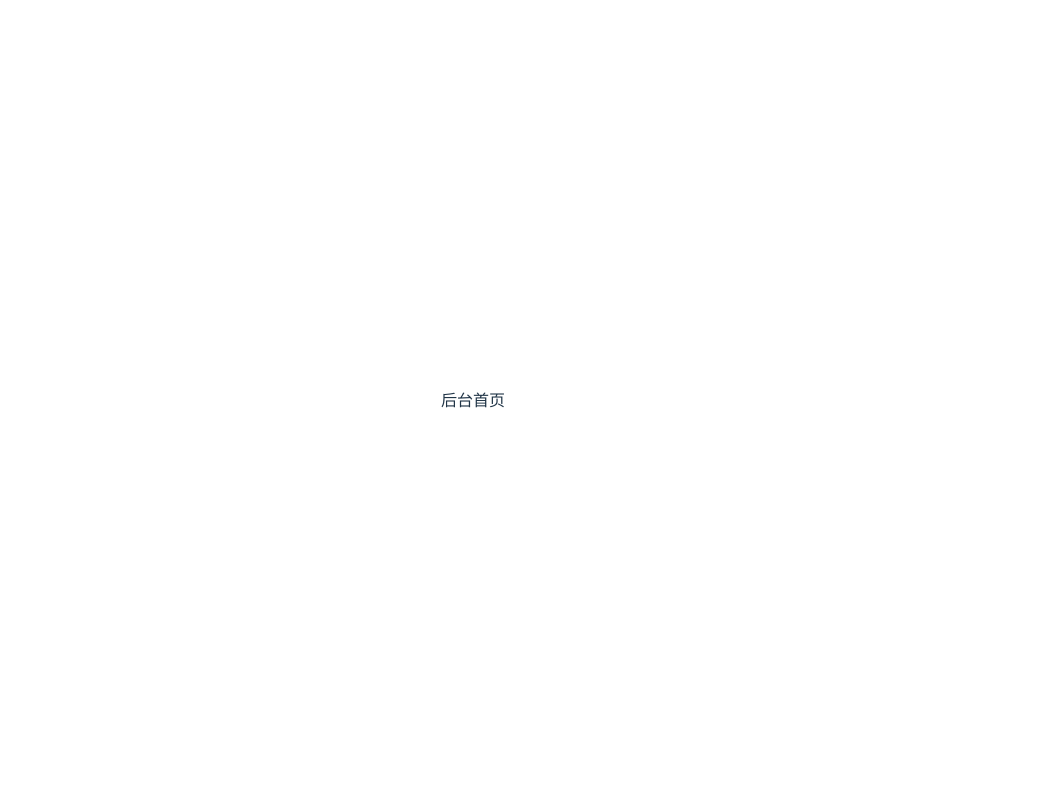
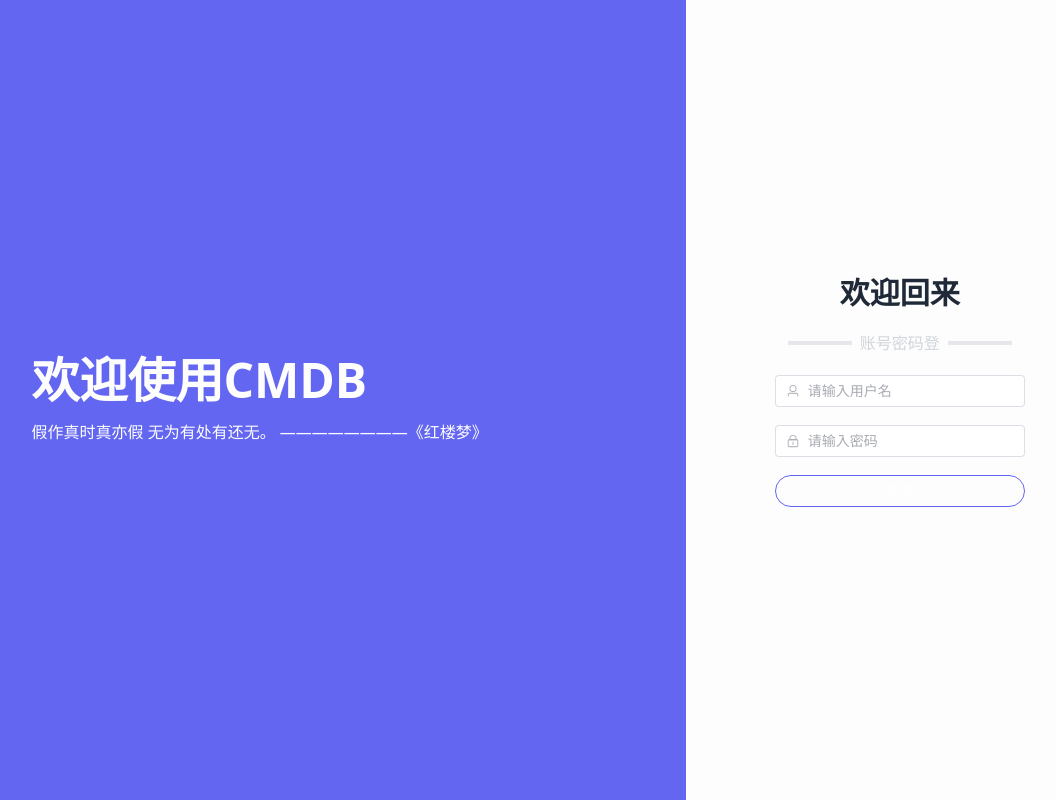
Before and after one commit to neo2195666/marketSystem, a Vue app: page /#/login in a window 1280 px wide. Before the commit this address led to /#/. Shown: the whole page, without its empty margins (167-1223 px from the left). Built offline with nearby package versions, Linux system fonts and the light colour scheme.

Commit message:
2.2、完成响应式布局和icon库的引入

```diff
--- a/package.json
+++ b/package.json
@@ -9,6 +9,7 @@
     "preview": "vite preview"
   },
   "dependencies": {
+    "@element-plus/icons-vue": "^2.0.10",
     "element-plus": "^2.2.19",
     "vue": "^3.2.41",
     "vue-router": "^4.0.13"
--- a/src/main.js
+++ b/src/main.js
@@ -1,9 +1,15 @@
 import { createApp } from 'vue'
-import './style.css'
+import * as ElementPlusIconsVue from '@element-plus/icons-vue'
 import ElementPlus from 'element-plus'
 import 'element-plus/dist/index.css'
 import router from './router'
 import 'virtual:windi.css'
 import App from './App.vue'
 
-createApp(App).use(ElementPlus).use(router).mount('#app')
+const app = createApp(App).use(ElementPlus).use(router)
+
+for (const [key, component] of Object.entries(ElementPlusIconsVue)) {
+    app.component(key, component)
+}
+
+app.mount('#app')
--- a/src/pages/Login.vue
+++ b/src/pages/Login.vue
@@ -1,26 +1,71 @@
 <template>
-<!--两种方式都无法达到效果-->
-<!--  <el-row class="min-h-screen bg-indigo-500">-->
-  <el-row style="min-height: 100vh" class="bg-indigo-500">
-    <el-col :span="16">左边</el-col>
-    <el-col :span="8" class="bg-light-50">右边</el-col>
+  <!--  <el-row class="min-h-screen bg-indigo-500">  -->
+  <el-row style="min-height: 100vh;" class="bg-indigo-500">
+
+    <!--设置左边欢迎界面-->
+    <!--flex 是WindiCss，代表display使用flex，items-center是垂直居中，justify-center是垂直居中，flex布局是垂直放心:flex-col-->
+    <el-col :lg="16" :md="12" class="flex items-center justify-center flex-col">
+      <div>
+        <!--设置字体的粗体，大小，颜色。设置颜色的时候，如果排版中字体颜色没有想要的，可以使用text-格式+颜色，颜色去颜色面板查找。设置下边距 -->
+        <div class="font-bold text-5xl text-light-50 mb-4">欢迎使用CMDB</div>
+        <div class="text-light-50">假作真时真亦假 无为有处有还无。 ————————《红楼梦》</div>
+      </div>
+    </el-col>
+
+    <!--设置右边用户登录模块-->
+    <el-col :lg="8" :md="12" class="bg-light-50 flex items-center justify-center flex-col">
+      <h2 class="font-bold text-3xl text-gray-800">欢迎回来</h2>
+      <div class="flex items-center justify-center my-5 text-gray-300 space-x-2">
+        <span class="h-[4px] w-16 bg-gray-200"></span>
+        <span class="">账号密码登</span>
+        <span class="h-[4px] w-16 bg-gray-200"></span>
+      </div>
+
+      <!--form表单使用element plus提供-->
+      <el-form :model="form" class="w-[250px]">
+
+        <el-form-item >
+          <!--username和password和下面style标签中对应-->
+          <el-input v-model="form.username" placeholder="请输入用户名">
+              <!--使用前置插槽-->
+              <template #prefix>
+                  <el-icon><User /></el-icon>
+              </template>
+          </el-input>
+        </el-form-item>
+
+        <el-form-item >
+            <el-input  v-model="form.password" placeholder="请输入密码">
+                <!--使用前置插槽-->
+                <template #prefix>
+                    <el-icon><Lock /></el-icon>
+                </template>
+            </el-input>
+        </el-form-item>
+
+        <el-form-item>
+          <!--button是element plus提供的组件，可以直接按照element plus提供的来修改 round实现圆角边框，颜色可以对比WindiCss样式来取用-->
+          <el-button round color="#6366f1" type="primary" @click="onSubmit" class="w-[250px]">登录</el-button>
+        </el-form-item>
+
+      </el-form>
+    </el-col>
+
   </el-row>
-
-
-<!--官方的模板在这里也跑不起来-->
-<!--  <el-row>-->
-<!--    <el-col :span="12">左边<div class="grid-content ep-bg-purple" /></el-col>-->
-<!--    <el-col :span="12">右边<div class="grid-content ep-bg-purple-light" /></el-col>-->
-<!--  </el-row>-->
 
 </template>
 
-<script>
-export default {
-  name: "Login"
+<script scoped setup>
+import { reactive } from 'vue'
+
+// do not use same name with ref
+const form = reactive({
+  name: '',
+  password: ''
+})
+
+const onSubmit = () => {
+  console.log('submit!')
 }
+
 </script>
-
-<style scoped>
-
-</style>
```
Also changed, not shown: 2 other files (tests, documents, lock files or other folders).
